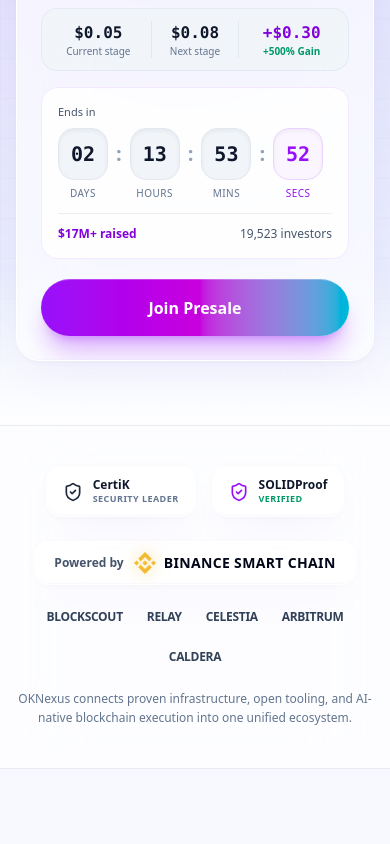
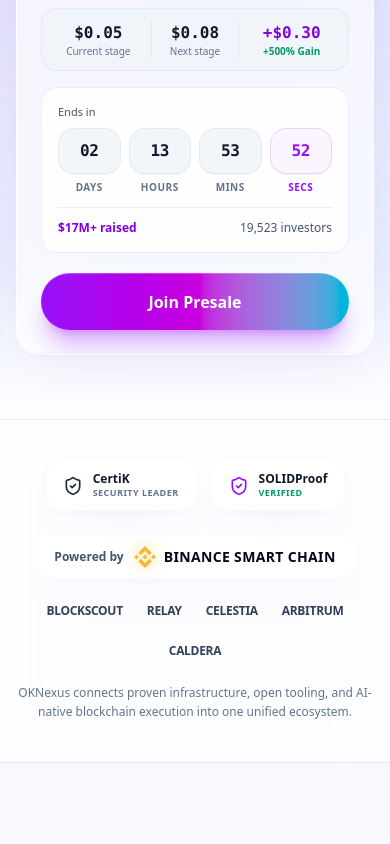
Before and after one commit to lovethmykel-ui/okntoken, a Next.js app: page / in a window 390 px wide. Shown: the part 1140-1984 px from the top of the page. Built offline with nearby package versions, Linux system fonts and the light colour scheme.

Commit message:
fix: responsive 4-column grid layout for countdown timer to prevent card overflow

```diff
--- a/src/components/ui/CountdownTimer.tsx
+++ b/src/components/ui/CountdownTimer.tsx
@@ -61,79 +61,37 @@
     );
   }
 
-  const isDark = theme === "dark";
+  const items = [
+    { label: "DAYS", value: formatNumber(timeLeft.days), isSec: false },
+    { label: "HOURS", value: formatNumber(timeLeft.hours), isSec: false },
+    { label: "MINS", value: formatNumber(timeLeft.minutes), isSec: false },
+    { label: "SECS", value: formatNumber(timeLeft.seconds), isSec: true },
+  ];
 
   return (
-    <div className={`flex items-center gap-2 sm:gap-3 ${className}`}>
-      {/* Days */}
-      <div className="flex flex-col items-center">
-        <div
-          className={`flex items-center justify-center min-w-[50px] sm:min-w-[62px] h-[52px] sm:h-[64px] rounded-2xl font-mono text-xl sm:text-2xl font-bold shadow-inner ${
-            isDark
-              ? "bg-white/10 text-white border border-white/15"
-              : "bg-slate-100 text-slate-900 border border-slate-200"
-          }`}
-        >
-          {formatNumber(timeLeft.days)}
+    <div className={`grid grid-cols-4 gap-2 w-full ${className}`}>
+      {items.map((item) => (
+        <div key={item.label} className="flex flex-col items-center min-w-0">
+          <div
+            className={`w-full py-2.5 sm:py-3 rounded-2xl flex items-center justify-center font-mono text-base sm:text-xl font-black tracking-tight border transition-colors shadow-2xs ${
+              item.isSec
+                ? "bg-purple-50 dark:bg-purple-950/40 text-purple-600 dark:text-purple-300 border-purple-200 dark:border-purple-500/30"
+                : "bg-slate-100/90 dark:bg-white/5 text-slate-900 dark:text-white border-slate-200/80 dark:border-white/10"
+            }`}
+          >
+            {item.value}
+          </div>
+          <span
+            className={`text-[10px] uppercase tracking-wider font-bold mt-1.5 truncate ${
+              item.isSec
+                ? "text-purple-600 dark:text-purple-400"
+                : "text-slate-500 dark:text-slate-400"
+            }`}
+          >
+            {item.label}
+          </span>
         </div>
-        <span className={`text-[10px] sm:text-xs uppercase tracking-wider font-medium mt-1.5 ${isDark ? "text-slate-400" : "text-slate-500"}`}>
-          Days
-        </span>
-      </div>
-
-      <span className={`text-xl font-bold self-start mt-3 sm:mt-4 ${isDark ? "text-slate-500" : "text-slate-400"}`}>:</span>
-
-      {/* Hours */}
-      <div className="flex flex-col items-center">
-        <div
-          className={`flex items-center justify-center min-w-[50px] sm:min-w-[62px] h-[52px] sm:h-[64px] rounded-2xl font-mono text-xl sm:text-2xl font-bold shadow-inner ${
-            isDark
-              ? "bg-white/10 text-white border border-white/15"
-              : "bg-slate-100 text-slate-900 border border-slate-200"
-          }`}
-        >
-          {formatNumber(timeLeft.hours)}
-        </div>
-        <span className={`text-[10px] sm:text-xs uppercase tracking-wider font-medium mt-1.5 ${isDark ? "text-slate-400" : "text-slate-500"}`}>
-          Hours
-        </span>
-      </div>
-
-      <span className={`text-xl font-bold self-start mt-3 sm:mt-4 ${isDark ? "text-slate-500" : "text-slate-400"}`}>:</span>
-
-      {/* Minutes */}
-      <div className="flex flex-col items-center">
-        <div
-          className={`flex items-center justify-center min-w-[50px] sm:min-w-[62px] h-[52px] sm:h-[64px] rounded-2xl font-mono text-xl sm:text-2xl font-bold shadow-inner ${
-            isDark
-              ? "bg-white/10 text-white border border-white/15"
-              : "bg-slate-100 text-slate-900 border border-slate-200"
-          }`}
-        >
-          {formatNumber(timeLeft.minutes)}
-        </div>
-        <span className={`text-[10px] sm:text-xs uppercase tracking-wider font-medium mt-1.5 ${isDark ? "text-slate-400" : "text-slate-500"}`}>
-          Mins
-        </span>
-      </div>
-
-      <span className={`text-xl font-bold self-start mt-3 sm:mt-4 ${isDark ? "text-slate-500" : "text-slate-400"}`}>:</span>
-
-      {/* Seconds */}
-      <div className="flex flex-col items-center">
-        <div
-          className={`flex items-center justify-center min-w-[50px] sm:min-w-[62px] h-[52px] sm:h-[64px] rounded-2xl font-mono text-xl sm:text-2xl font-bold shadow-inner ${
-            isDark
-              ? "bg-white/10 text-purple-400 border border-purple-500/30"
-              : "bg-purple-50 text-purple-600 border border-purple-200"
-          }`}
-        >
-          {formatNumber(timeLeft.seconds)}
-        </div>
-        <span className={`text-[10px] sm:text-xs uppercase tracking-wider font-medium mt-1.5 ${isDark ? "text-purple-400" : "text-purple-600"}`}>
-          Secs
-        </span>
-      </div>
+      ))}
     </div>
   );
 }
```
